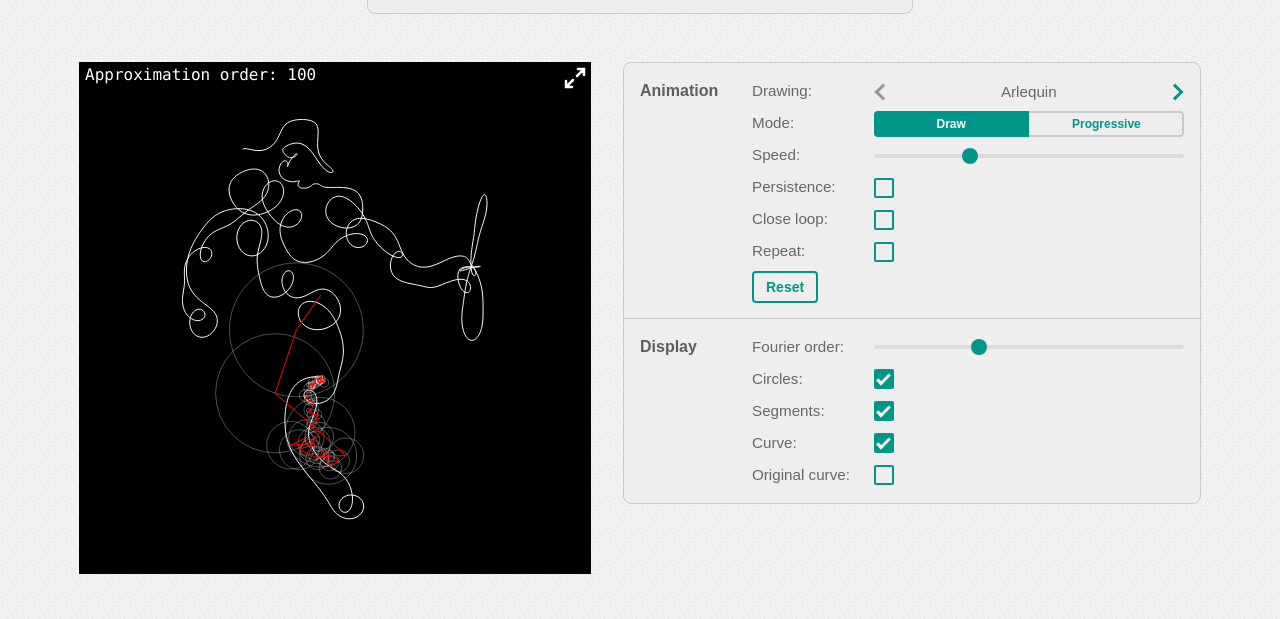
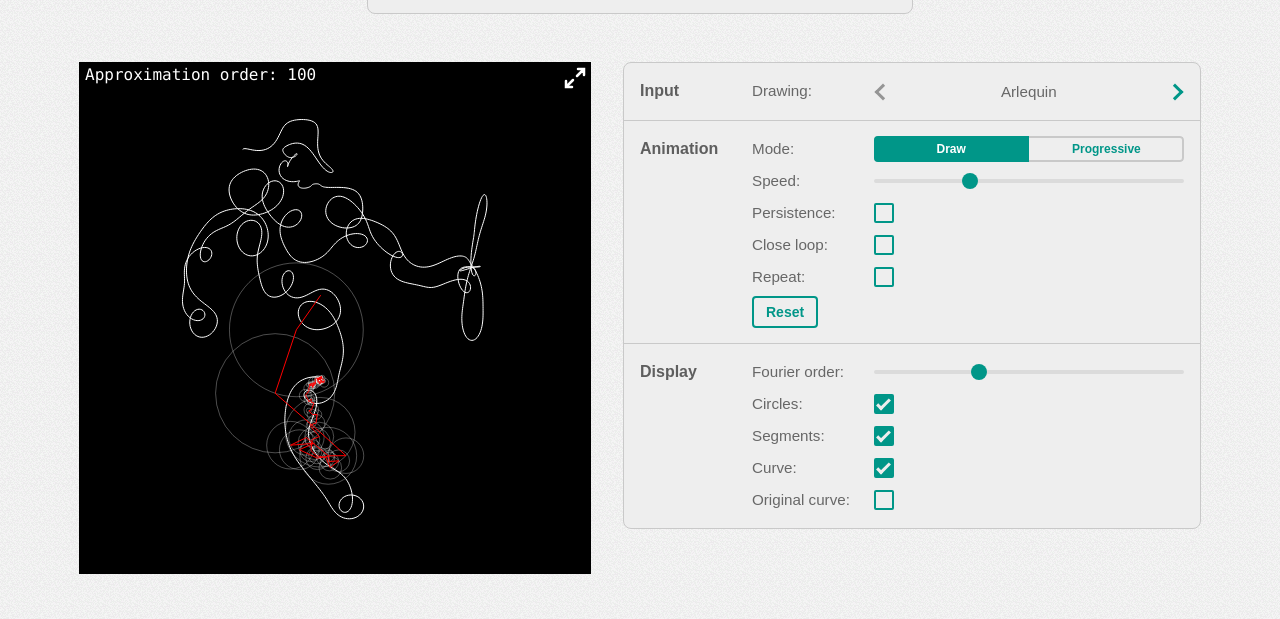
Before and after one commit to piellardj/picasso-fourier, a website: page docs/index.html in a window 1280 px wide. Shown: the part 242-861 px from the top of the page. Drawn offline with Linux system fonts and the light colour scheme.

Commit message:
Reorganized controls

```diff
--- a/docs/index.html
+++ b/docs/index.html
@@ -64,7 +64,7 @@
           </label>
 
           <section class="controls-section">
-            <h2>Animation</h2>
+            <h2>Input</h2>
 
             <div class="controls-list">
               <div class="control" id="control-preset-picker-id">
@@ -85,6 +85,14 @@
                   <input type="radio" name="preset-picker-id" value="woman2" data-label="Woman 2">
                 </div>
               </div>
+            </div>
+          </section>
+          <hr />
+
+          <section class="controls-section">
+            <h2>Animation</h2>
+
+            <div class="controls-list">
               <div class="control" id="control-mode-picker-id">
                 <label>Mode:</label>
                 <div class="tabs compact" id="mode-picker-id-id">
```
Also changed, not shown: src/config/page-data.json (+7 -2 lines).
